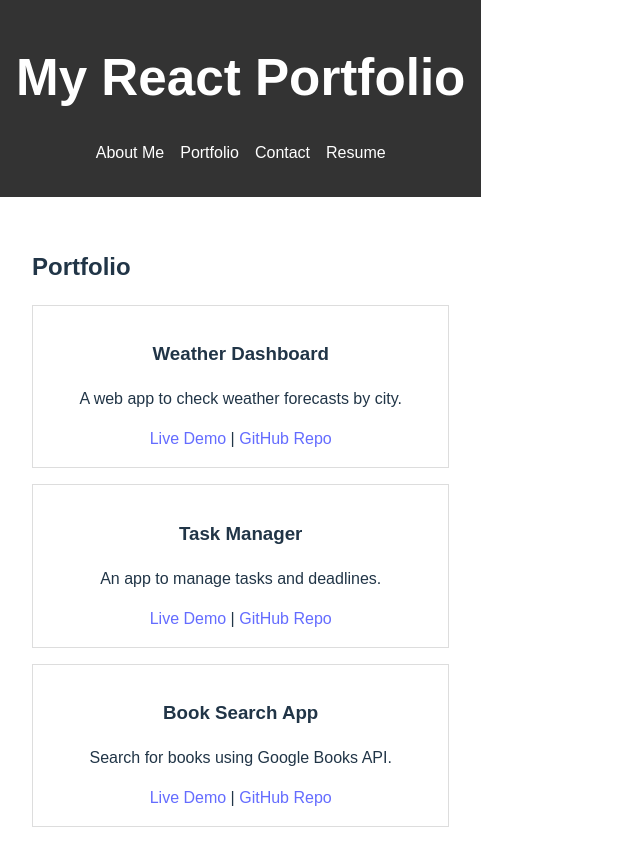
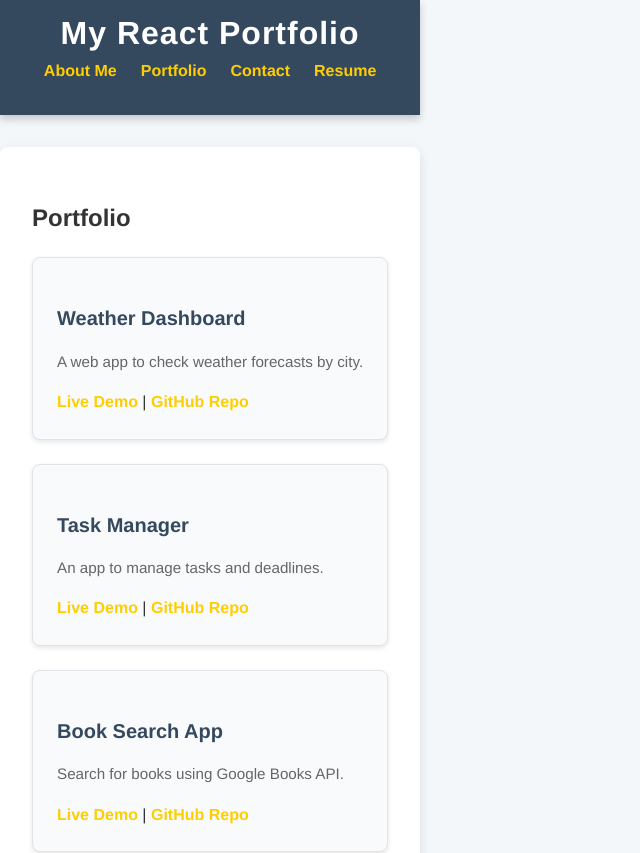
Before and after one commit to Justbeingtai/React-Portfolio, a React (Vite) app: page /portfolio in a window 1280 px wide. Shown: the top 853 px of the page, without its empty margins (0-640 px from the left). Built offline with nearby package versions, Linux system fonts and the light colour scheme.

Commit message:
Apply professional styling for a polished, modern look

```diff
--- a/src/styles.css
+++ b/src/styles.css
@@ -1,16 +1,27 @@
 /* Global Styles */
 body {
-  font-family: Arial, sans-serif;
+  font-family: 'Helvetica Neue', Arial, sans-serif;
   margin: 0;
   padding: 0;
   box-sizing: border-box;
+  background-color: #f4f7fa; /* Soft background for readability */
+  color: #333;
 }
 
+/* Header and Footer Styles */
 header, footer {
-  background-color: #333;
+  background-color: #35495e; /* Professional, muted blue-gray */
   color: #fff;
   text-align: center;
   padding: 1rem;
+  box-shadow: 0 4px 8px rgba(0, 0, 0, 0.2);
+}
+
+header h1 {
+  font-size: 2rem;
+  font-weight: bold;
+  margin: 0;
+  letter-spacing: 1px;
 }
 
 nav ul {
@@ -18,41 +29,125 @@ nav ul {
   padding: 0;
   display: flex;
   justify-content: center;
-  gap: 1rem;
+  gap: 1.5rem;
+  margin-top: 0.5rem;
 }
 
 nav ul li a {
-  color: #fff;
+  color: #ffce00; /* Accent color for links */
   text-decoration: none;
+  font-weight: bold;
+  transition: color 0.3s;
 }
 
 nav ul li a:hover {
-  text-decoration: underline;
+  color: #ffd966; /* Lighter accent color on hover */
 }
 
+/* Main Content */
 main {
   padding: 2rem;
-  max-width: 800px;
-  margin: auto;
+  max-width: 900px;
+  margin: 2rem auto;
+  line-height: 1.6;
+  background: #ffffff;
+  border-radius: 8px;
+  box-shadow: 0 4px 12px rgba(0, 0, 0, 0.1);
 }
 
+/* Project Card Styles */
 .project {
-  border: 1px solid #ddd;
-  padding: 1rem;
-  margin-bottom: 1rem;
-  text-align: center;
+  border: 1px solid #e0e4e8; /* Light border for separation */
+  padding: 1.5rem;
+  margin-bottom: 1.5rem;
+  border-radius: 8px;
+  box-shadow: 0 2px 5px rgba(0, 0, 0, 0.1);
+  transition: transform 0.2s;
+  background-color: #f9fafc; /* Subtle background for project cards */
+  text-align: left;
 }
 
+.project:hover {
+  transform: translateY(-4px);
+}
+
+.project h3 {
+  font-size: 1.25rem;
+  color: #35495e;
+  margin-bottom: 0.5rem;
+}
+
+.project p {
+  font-size: 0.95rem;
+  color: #666;
+}
+
+.project a {
+  color: #ffce00;
+  font-weight: bold;
+  text-decoration: none;
+  transition: color 0.3s;
+}
+
+.project a:hover {
+  color: #35495e;
+}
+
+/* Contact Form Styles */
 form label {
   display: block;
-  margin-top: 0.5rem;
+  font-weight: bold;
+  margin-top: 1rem;
+  color: #35495e;
 }
 
 form input, form textarea {
   width: 100%;
-  padding: 0.5rem;
-  margin-top: 0.25rem;
-  margin-bottom: 1rem;
-  border: 1px solid #ddd;
-  border-radius: 4px;
+  padding: 0.75rem;
+  margin-top: 0.5rem;
+  border: 1px solid #d1d5db;
+  border-radius: 6px;
+  background-color: #fff;
+  font-size: 1rem;
+  color: #333;
+  box-shadow: 0 1px 3px rgba(0, 0, 0, 0.1);
 }
+
+form input:focus, form textarea:focus {
+  border-color: #ffce00;
+  outline: none;
+}
+
+button {
+  background-color: #35495e;
+  color: #fff;
+  border: none;
+  padding: 0.75rem 1.5rem;
+  border-radius: 6px;
+  font-weight: bold;
+  font-size: 1rem;
+  cursor: pointer;
+  transition: background-color 0.3s;
+  box-shadow: 0 2px 5px rgba(0, 0, 0, 0.2);
+  margin-top: 1rem;
+}
+
+button:hover {
+  background-color: #1e2d40;
+}
+
+/* Footer Styles */
+footer p {
+  font-size: 0.9rem;
+  margin: 0.5rem 0;
+}
+
+footer a {
+  color: #ffce00;
+  text-decoration: none;
+  transition: color 0.3s;
+}
+
+footer a:hover {
+  color: #ffd966;
+}
```
